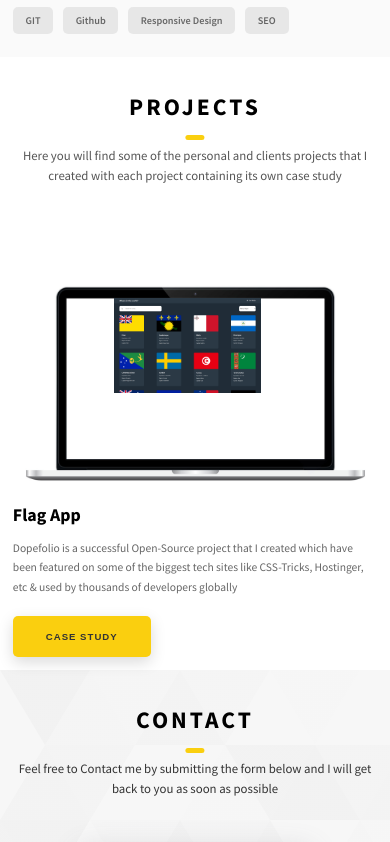
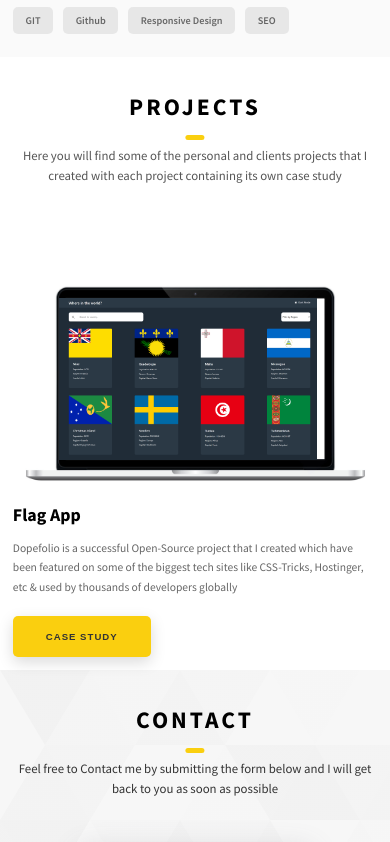
Before and after one commit to elchin-jafar/portfolio, a React (Vite) app: page / in a window 390 px wide. Shown: the part 1037-1879 px from the top of the page. Built offline with nearby package versions, Linux system fonts and the light colour scheme.

Commit message:
fix responsive css

```diff
--- a/src/components/project-element/ProjectElement.module.css
+++ b/src/components/project-element/ProjectElement.module.css
@@ -65,6 +65,6 @@
         left: 46px;
     }
     .mainImg {
-        width: 23rem;
+        width: 40.8rem;
     }
  }
```
